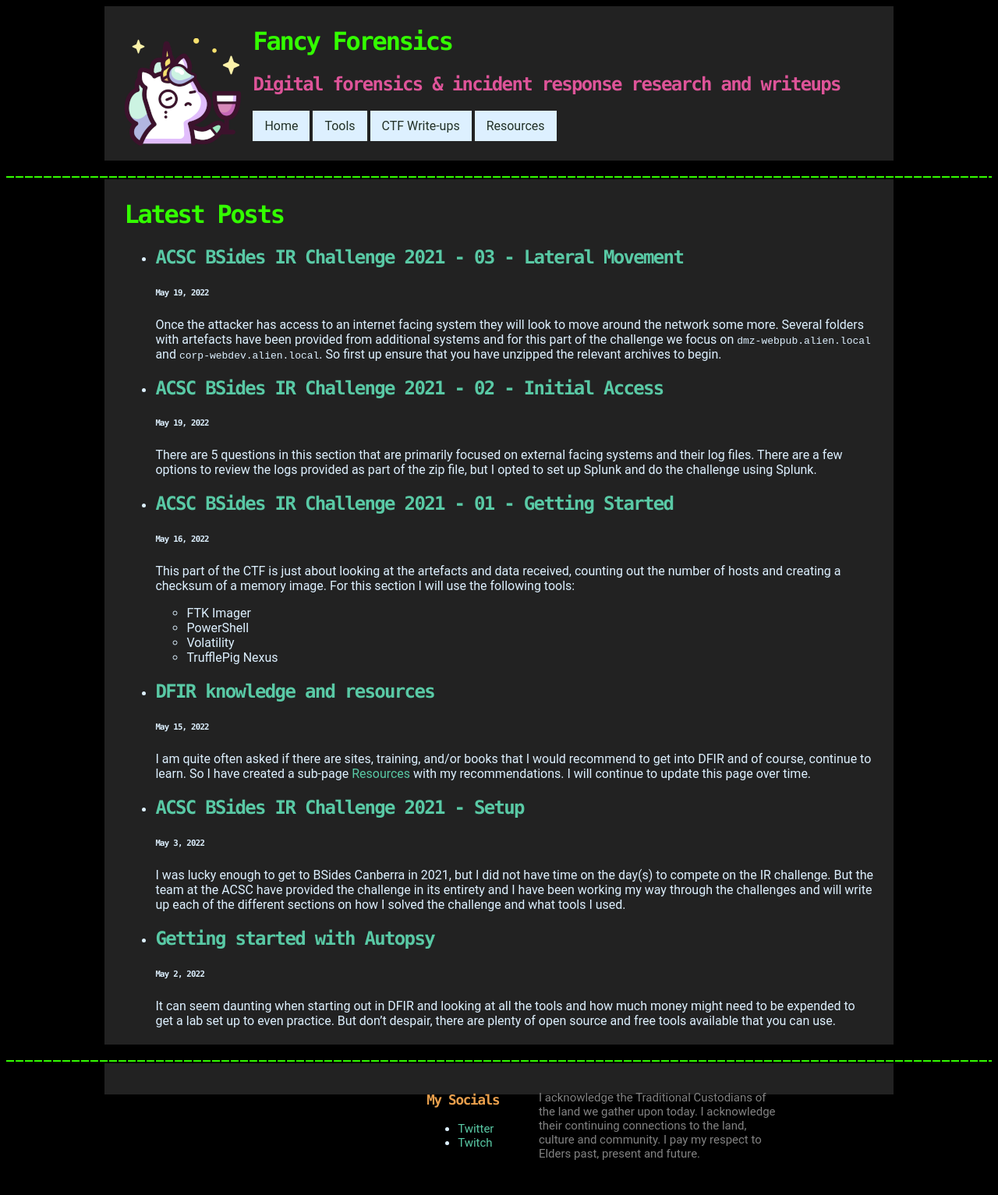
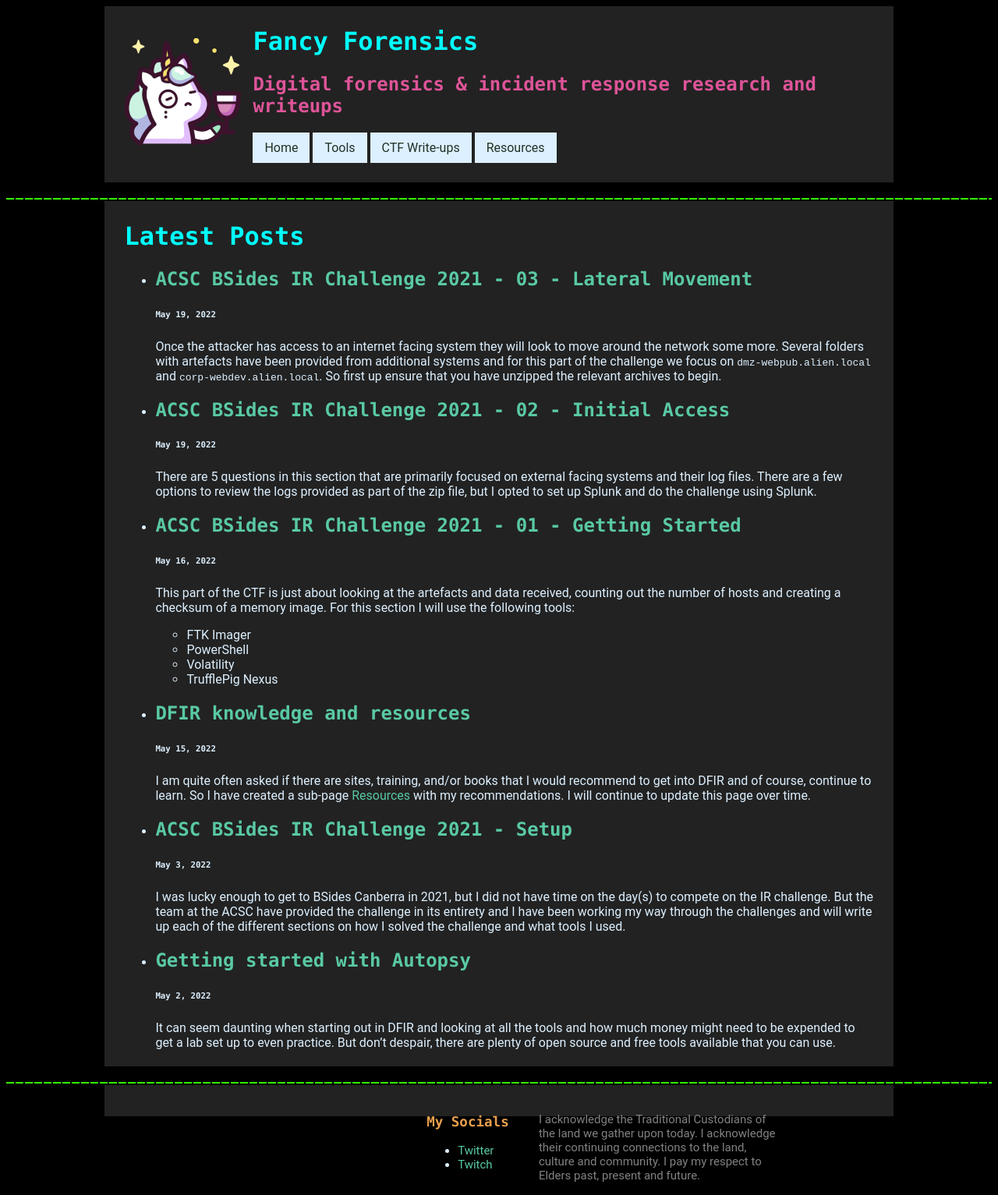
Before and after one commit to shannaniggans/fancy4n6.github.io, a Jekyll site: the page built from index.md, in a window 1280 px wide. Shown: the whole page at 78% size. Built offline with Jekyll 4.4.1, drawn with Linux system fonts in a browser that asks for light colours; Markdown is read by kramdown in place of the engine named in the settings; before the commit the page ends 1505 px from its top, so only the background shows below that.

Commit message:
Update main.scss

```diff
--- a/_sass/main.scss
+++ b/_sass/main.scss
@@ -1,5 +1,5 @@
 $backgroundColor: #000000;
-$bodyColor: #33ff00;
+$bodyColor: #00ffff;
 
 body {
   background: $backgroundColor;
@@ -21,7 +21,7 @@ tr {
 }
 
 h1, h2, h3, h4, h5, h6 {
-  letter-spacing: -0.07em;
+
   font-family: Monaco,
     "Bitstream Vera Sans Mono",
     "Lucida Console",
```
